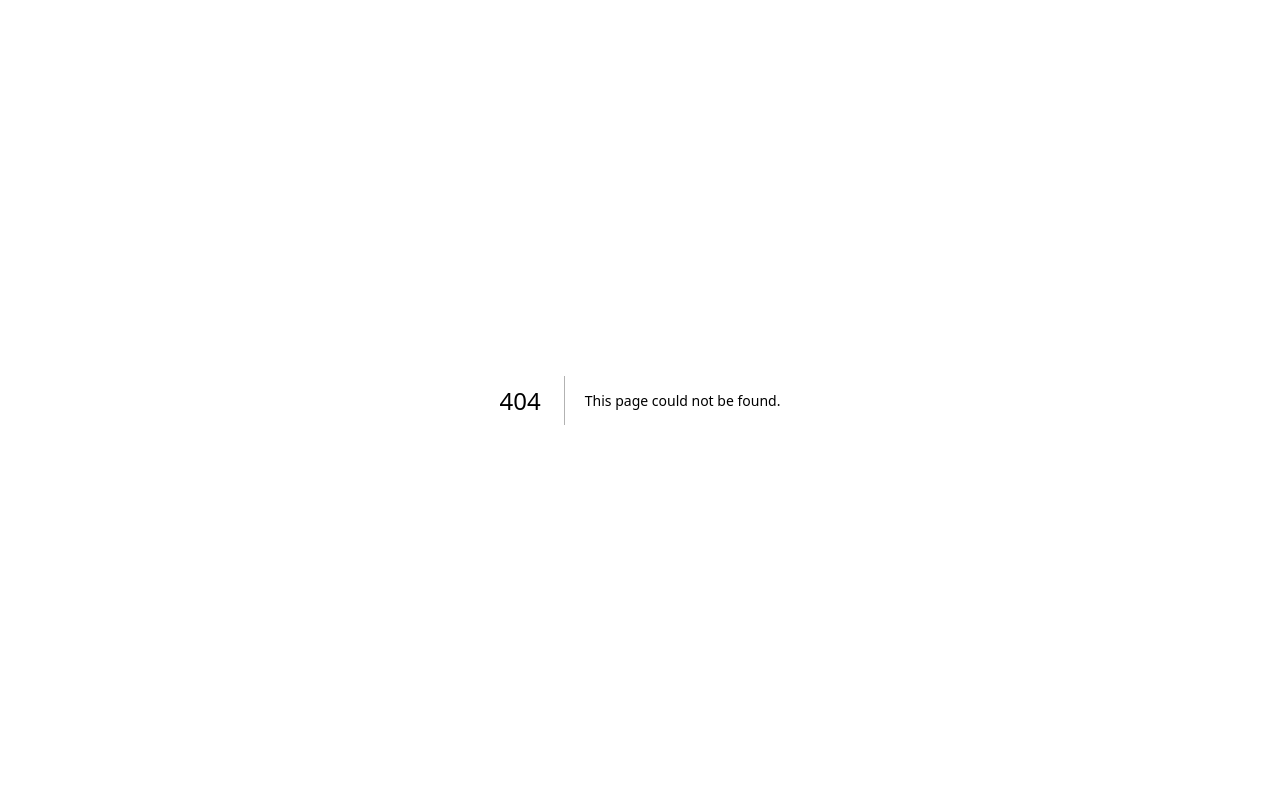
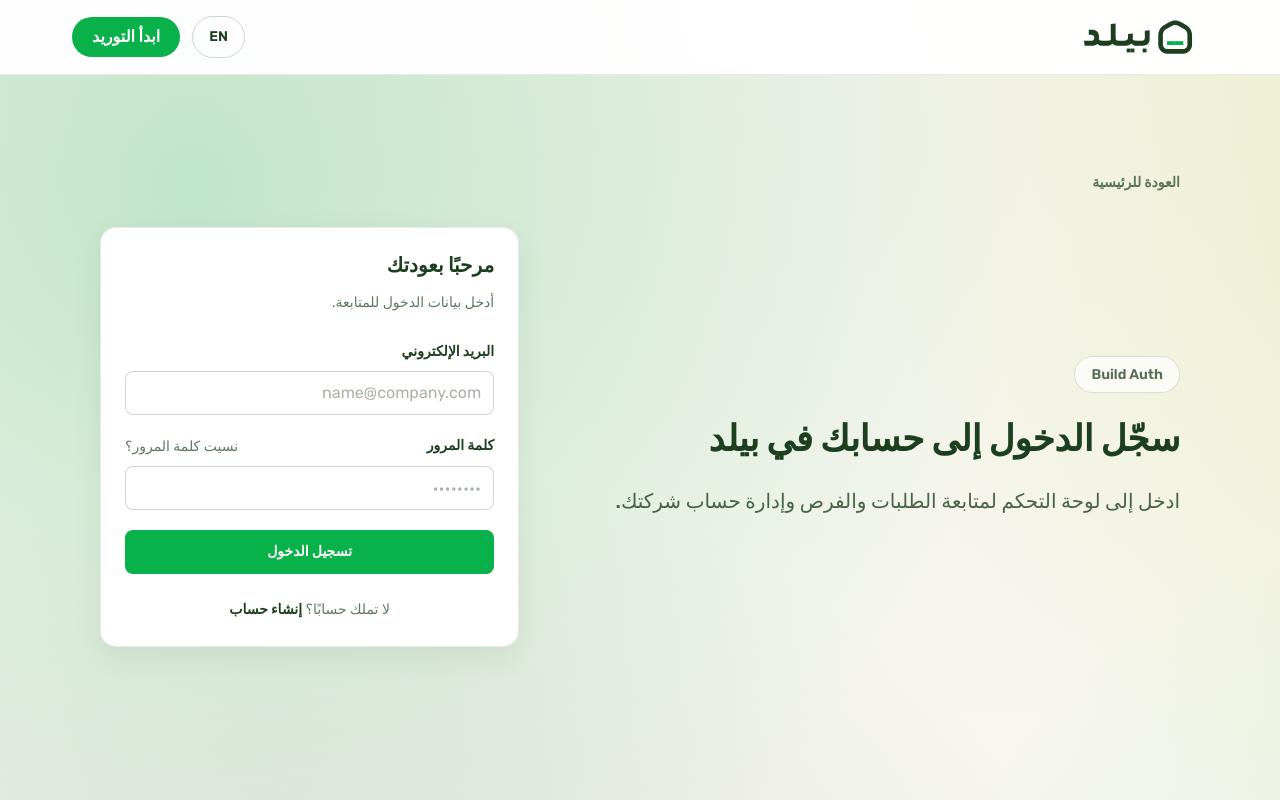
Before and after one commit to sulaimanalsuqub/buildsaudi, a Next.js app: page /ar/auth/sign-in in a window 1280 px wide. Before the commit this address had no page. Shown: the top 800 px of the page. Built offline with nearby package versions, Linux system fonts and the light colour scheme.

Commit message:
feat: add RTL Arabic auth pages for sign-in sign-up and password reset

```diff
--- /dev/null
+++ b/app/ar/auth/forgot-password/page.tsx
@@ -0,0 +1,50 @@
+import type { Metadata } from "next";
+import Link from "next/link";
+
+import { AuthShell } from "@/components/auth/auth-shell";
+import { Button } from "@/components/ui/button";
+import { Card, CardContent, CardDescription, CardFooter, CardHeader, CardTitle } from "@/components/ui/card";
+import { Input } from "@/components/ui/input";
+import { Label } from "@/components/ui/label";
+
+export const metadata: Metadata = {
+  title: "استعادة كلمة المرور",
+  description: "إعادة تعيين كلمة المرور لحساب بيلد"
+};
+
+export default function ArabicForgotPasswordPage() {
+  return (
+    <AuthShell
+      isRtl
+      backLabel="العودة للرئيسية"
+      title="استعادة كلمة المرور"
+      subtitle="أدخل بريدك الإلكتروني وسنرسل لك رابطًا آمنًا لإعادة تعيين كلمة المرور."
+    >
+      <Card>
+        <CardHeader>
+          <CardTitle>نسيت كلمة المرور</CardTitle>
+          <CardDescription>سنرسل تعليمات الاستعادة إلى بريدك الإلكتروني.</CardDescription>
+        </CardHeader>
+        <CardContent>
+          <form className="space-y-5">
+            <div className="space-y-2">
+              <Label htmlFor="email">البريد الإلكتروني</Label>
+              <Input id="email" type="email" placeholder="name@company.com" className="h-11 text-base" />
+            </div>
+            <Button type="submit" size="lg" className="type-button h-11 w-full bg-brand-primary hover:bg-brand-dark">
+              إرسال رابط الاستعادة
+            </Button>
+          </form>
+        </CardContent>
+        <CardFooter className="justify-center">
+          <p className="type-small text-brand-dark/70">
+            تذكرت كلمة المرور؟{" "}
+            <Link href="/ar/auth/sign-in" className="font-semibold text-brand-dark hover:text-brand-primary">
+              العودة لتسجيل الدخول
+            </Link>
+          </p>
+        </CardFooter>
+      </Card>
+    </AuthShell>
+  );
+}
--- /dev/null
+++ b/app/ar/auth/sign-in/page.tsx
@@ -0,0 +1,59 @@
+import type { Metadata } from "next";
+import Link from "next/link";
+
+import { AuthShell } from "@/components/auth/auth-shell";
+import { Button } from "@/components/ui/button";
+import { Card, CardContent, CardDescription, CardFooter, CardHeader, CardTitle } from "@/components/ui/card";
+import { Input } from "@/components/ui/input";
+import { Label } from "@/components/ui/label";
+
+export const metadata: Metadata = {
+  title: "تسجيل الدخول",
+  description: "الدخول إلى حساب بيلد"
+};
+
+export default function ArabicSignInPage() {
+  return (
+    <AuthShell
+      isRtl
+      backLabel="العودة للرئيسية"
+      title="سجّل الدخول إلى حسابك في بيلد"
+      subtitle="ادخل إلى لوحة التحكم لمتابعة الطلبات والفرص وإدارة حساب شركتك."
+    >
+      <Card>
+        <CardHeader>
+          <CardTitle>مرحبًا بعودتك</CardTitle>
+          <CardDescription>أدخل بيانات الدخول للمتابعة.</CardDescription>
+        </CardHeader>
+        <CardContent>
+          <form className="space-y-5">
+            <div className="space-y-2">
+              <Label htmlFor="email">البريد الإلكتروني</Label>
+              <Input id="email" type="email" placeholder="name@company.com" className="h-11 text-base" />
+            </div>
+            <div className="space-y-2">
+              <div className="flex items-center justify-between">
+                <Label htmlFor="password">كلمة المرور</Label>
+                <Link href="/ar/auth/forgot-password" className="type-small text-brand-dark/70 hover:text-brand-dark">
+                  نسيت كلمة المرور؟
+                </Link>
+              </div>
+              <Input id="password" type="password" placeholder="••••••••" className="h-11 text-base" />
+            </div>
+            <Button type="submit" size="lg" className="type-button h-11 w-full bg-brand-primary hover:bg-brand-dark">
+              تسجيل الدخول
+            </Button>
+          </form>
+        </CardContent>
+        <CardFooter className="justify-center">
+          <p className="type-small text-brand-dark/70">
+            لا تملك حسابًا؟{" "}
+            <Link href="/ar/auth/sign-up" className="font-semibold text-brand-dark hover:text-brand-primary">
+              إنشاء حساب
+            </Link>
+          </p>
+        </CardFooter>
+      </Card>
+    </AuthShell>
+  );
+}
--- /dev/null
+++ b/app/ar/auth/sign-up/page.tsx
@@ -0,0 +1,58 @@
+import type { Metadata } from "next";
+import Link from "next/link";
+
+import { AuthShell } from "@/components/auth/auth-shell";
+import { Button } from "@/components/ui/button";
+import { Card, CardContent, CardDescription, CardFooter, CardHeader, CardTitle } from "@/components/ui/card";
+import { Input } from "@/components/ui/input";
+import { Label } from "@/components/ui/label";
+
+export const metadata: Metadata = {
+  title: "إنشاء حساب",
+  description: "إنشاء حساب جديد في بيلد"
+};
+
+export default function ArabicSignUpPage() {
+  return (
+    <AuthShell
+      isRtl
+      backLabel="العودة للرئيسية"
+      title="أنشئ حساب شركتك في بيلد"
+      subtitle="أنشئ حسابًا مؤسسيًا للوصول إلى فرص التوريد وإدارة عملياتك من مكان واحد."
+    >
+      <Card>
+        <CardHeader>
+          <CardTitle>إنشاء حساب</CardTitle>
+          <CardDescription>استخدم بيانات شركتك للتسجيل بشكل آمن.</CardDescription>
+        </CardHeader>
+        <CardContent>
+          <form className="space-y-5">
+            <div className="space-y-2">
+              <Label htmlFor="name">اسم الشركة</Label>
+              <Input id="name" placeholder="شركة بيلد للتوريد" className="h-11 text-base" />
+            </div>
+            <div className="space-y-2">
+              <Label htmlFor="email">البريد الإلكتروني الرسمي</Label>
+              <Input id="email" type="email" placeholder="name@company.com" className="h-11 text-base" />
+            </div>
+            <div className="space-y-2">
+              <Label htmlFor="password">كلمة المرور</Label>
+              <Input id="password" type="password" placeholder="أنشئ كلمة مرور قوية" className="h-11 text-base" />
+            </div>
+            <Button type="submit" size="lg" className="type-button h-11 w-full bg-brand-primary hover:bg-brand-dark">
+              إنشاء الحساب
+            </Button>
+          </form>
+        </CardContent>
+        <CardFooter className="justify-center">
+          <p className="type-small text-brand-dark/70">
+            لديك حساب بالفعل؟{" "}
+            <Link href="/ar/auth/sign-in" className="font-semibold text-brand-dark hover:text-brand-primary">
+              تسجيل الدخول
+            </Link>
+          </p>
+        </CardFooter>
+      </Card>
+    </AuthShell>
+  );
+}
--- a/components/auth/auth-shell.tsx
+++ b/components/auth/auth-shell.tsx
@@ -6,16 +6,18 @@ type AuthShellProps = {
   title: string;
   subtitle: string;
   children: React.ReactNode;
+  isRtl?: boolean;
+  backLabel?: string;
 };
 
-export function AuthShell({ title, subtitle, children }: AuthShellProps) {
+export function AuthShell({ title, subtitle, children, isRtl = false, backLabel = "Back to Home" }: AuthShellProps) {
   return (
-    <main className="section-pad min-h-[calc(100vh-74px)]">
+    <main className="section-pad min-h-[calc(100vh-74px)]" dir={isRtl ? "rtl" : "ltr"}>
       <Container>
         <div className="mx-auto max-w-[1080px]">
           <div className="mb-8 flex items-center justify-between">
             <Link href="/" className="type-small font-semibold text-brand-dark/70 transition-colors hover:text-brand-dark">
-              Back to Home
+              {backLabel}
             </Link>
           </div>
 
```
